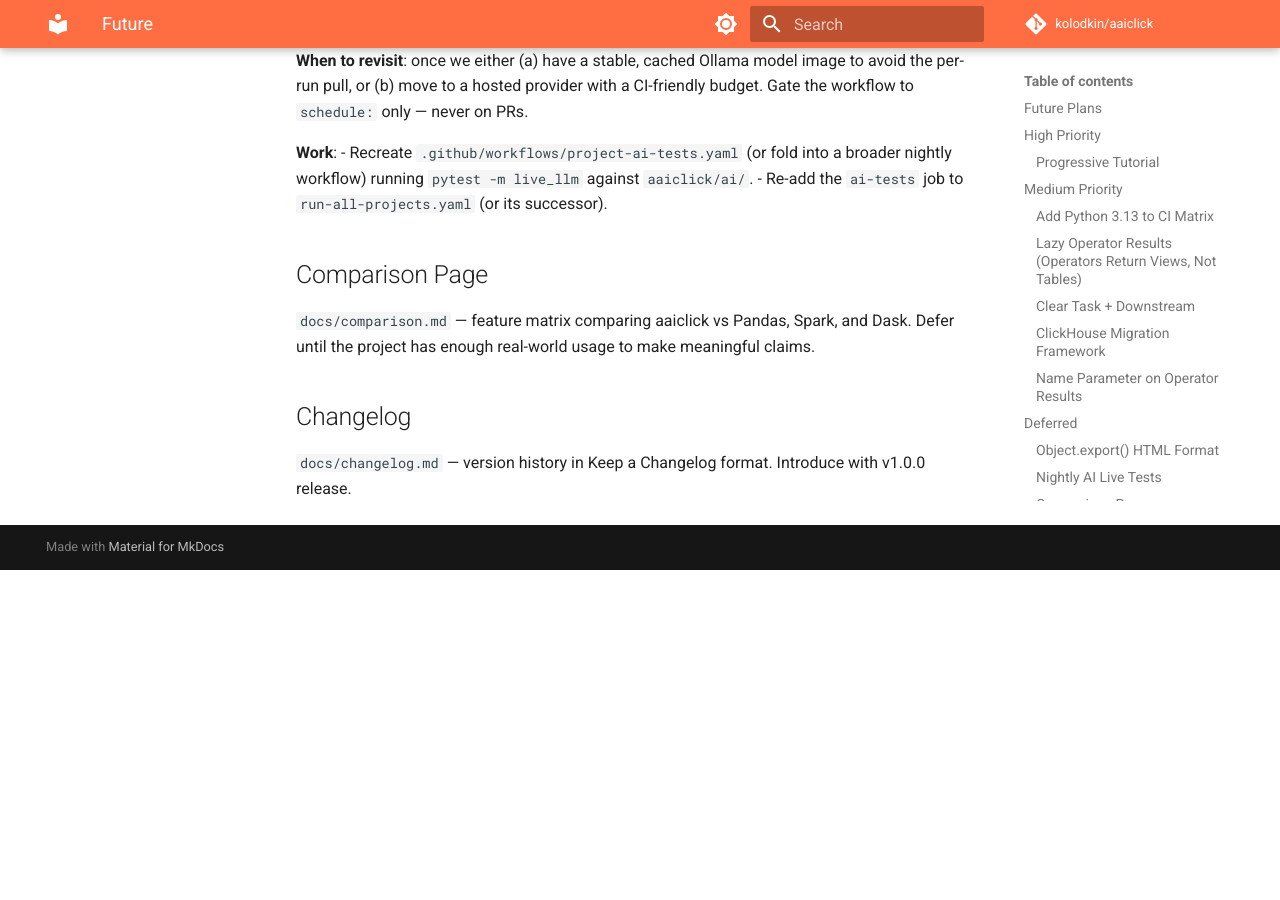
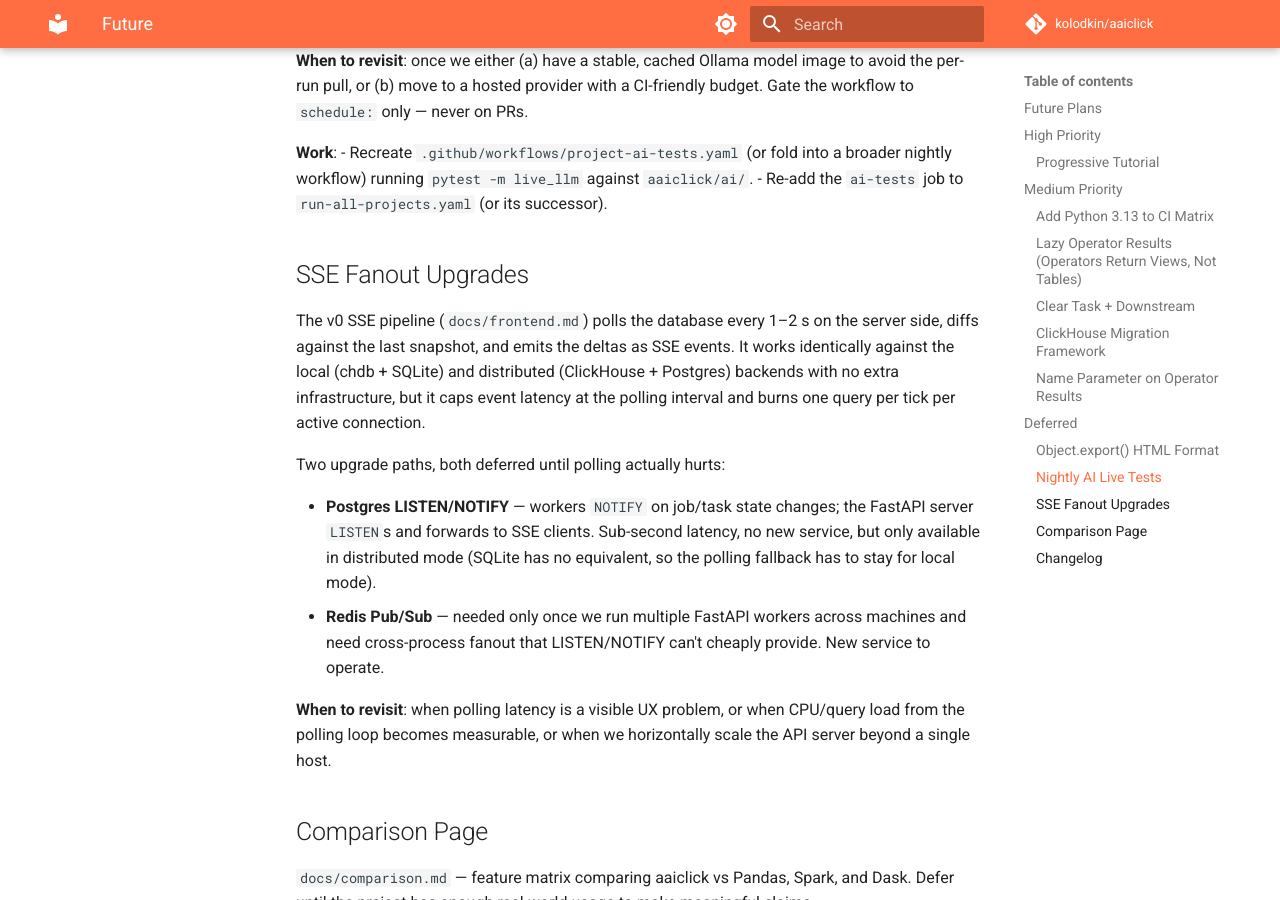
Before and after one commit to kolodkin/aaiclick, an MkDocs documentation site: the page built from docs/future.md, in a window 1280 px wide and 900 px high, scrolled down 5072 px. Built offline with MkDocs 1.6.1 and Material for MkDocs 9.7.7, drawn with Linux system fonts in a browser that asks for light colours; comment, search, counter and statistics services are not loaded; before the commit the page ends 5642 px from its top, so only the background shows below that.

Commit message:
feature: document SSE server-side fanout strategy
Adds the server-side fanout section to docs/frontend.md — DB polling at
1-2s as the v0 default (works for both SQLite and Postgres backends).
Tracks the LISTEN/NOTIFY and Redis Pub/Sub upgrade paths in
docs/future.md.

```diff
--- a/docs/frontend.md
+++ b/docs/frontend.md
@@ -110,6 +110,28 @@ state.
     If reconnect drops events, the next REST refetch heals the cache.
     No event-replay protocol needed.
 
+# Server-side fanout
+
+SSE is just the wire format. Getting events from wherever they originate
+(workers updating job/task state) to whichever FastAPI process holds the
+client connection is a separate problem.
+
+| Mechanism              | Infra cost           | Notes                                                       |
+|------------------------|----------------------|-------------------------------------------------------------|
+| DB polling (1–2s)      | None                 | Works for both SQLite and Postgres; **v0 default**          |
+| Postgres LISTEN/NOTIFY | None (PG only)       | Sub-second latency; doesn't work in SQLite local mode       |
+| Redis Pub/Sub          | New service          | Reach for it only when scaling FastAPI horizontally         |
+
+**v0**: server polls the DB at a short interval, diffs against the last
+snapshot, and emits SSE events for the changes. Adds 1–2 s latency but
+runs identically against the local (chdb + SQLite) and distributed
+(ClickHouse + Postgres) backends — no new infrastructure.
+
+Upgrade paths are tracked in `docs/future.md`:
+
+- Postgres LISTEN/NOTIFY for the distributed backend (lower latency)
+- Redis Pub/Sub once we run multiple FastAPI workers across machines
+
 # Open questions
 
 Tracked in `docs/future.md`:
--- a/docs/future.md
+++ b/docs/future.md
@@ -142,6 +142,29 @@ Bring back a nightly workflow that runs the live-LLM tests (`aaiclick/ai/test_pr
 - Recreate `.github/workflows/project-ai-tests.yaml` (or fold into a broader nightly workflow) running `pytest -m live_llm` against `aaiclick/ai/`.
 - Re-add the `ai-tests` job to `run-all-projects.yaml` (or its successor).
 
+## SSE Fanout Upgrades
+
+The v0 SSE pipeline (`docs/frontend.md`) polls the database every 1–2 s on
+the server side, diffs against the last snapshot, and emits the deltas as
+SSE events. It works identically against the local (chdb + SQLite) and
+distributed (ClickHouse + Postgres) backends with no extra infrastructure,
+but it caps event latency at the polling interval and burns one query per
+tick per active connection.
+
+Two upgrade paths, both deferred until polling actually hurts:
+
+- **Postgres LISTEN/NOTIFY** — workers `NOTIFY` on job/task state changes;
+  the FastAPI server `LISTEN`s and forwards to SSE clients. Sub-second
+  latency, no new service, but only available in distributed mode (SQLite
+  has no equivalent, so the polling fallback has to stay for local mode).
+- **Redis Pub/Sub** — needed only once we run multiple FastAPI workers
+  across machines and need cross-process fanout that LISTEN/NOTIFY can't
+  cheaply provide. New service to operate.
+
+**When to revisit**: when polling latency is a visible UX problem, or
+when CPU/query load from the polling loop becomes measurable, or when we
+horizontally scale the API server beyond a single host.
+
 ## Comparison Page
 
 `docs/comparison.md` — feature matrix comparing aaiclick vs Pandas, Spark, and Dask. Defer until the project has enough real-world usage to make meaningful claims.
```
